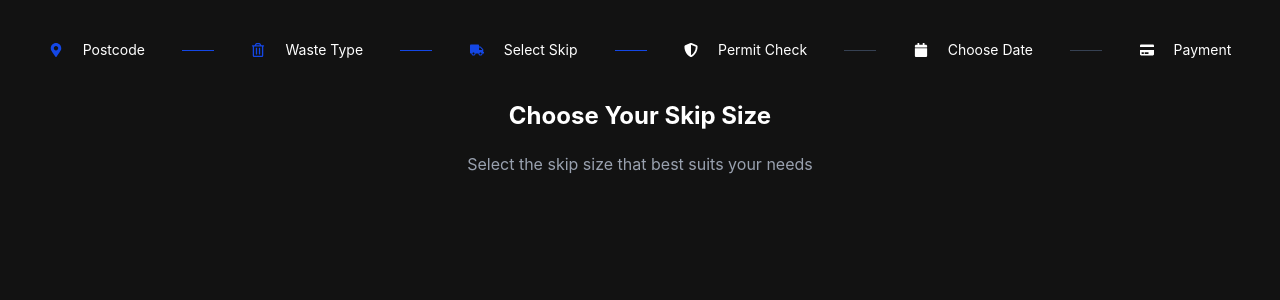
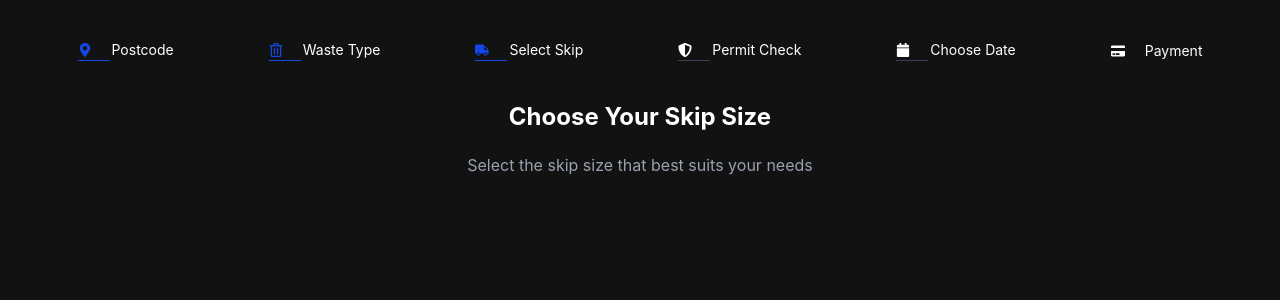
Before and after one commit to 8octa/react-coding-challange, a React (Vite) app: page / in a window 1280 px wide. Shown: the top 300 px of the page. Built offline with nearby package versions, Linux system fonts and the light colour scheme.

Commit message:
Update Navbar.jsx

```diff
--- a/src/components/Navbar.jsx
+++ b/src/components/Navbar.jsx
@@ -25,10 +25,10 @@ const Navbar = () => {
       {icons.map(({ id, text, active, hr }) => {
         const IconComponent = iconComponents[id];
         return (
-          <React.Fragment key={id}>
+          <div key={id}>
             <div
               className={`${
-                active ? "cursor-pointer" : "cursor-crosshair"
+                active ? "cursor-pointer" : "cursor-not-allowed"
               } flex gap-1 md:gap-5 justify-center items-center`}
             >
               {IconComponent && (
@@ -43,7 +43,7 @@ const Navbar = () => {
                 }`}
               />
             )}
-          </React.Fragment>
+          </div>
         );
       })}
     </section>
```
